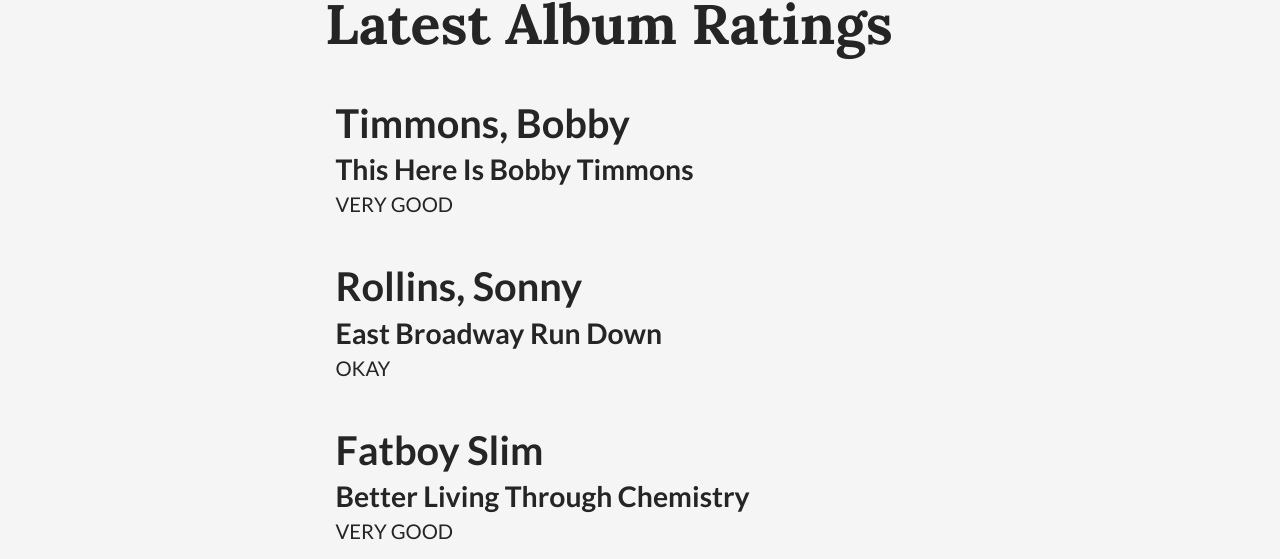
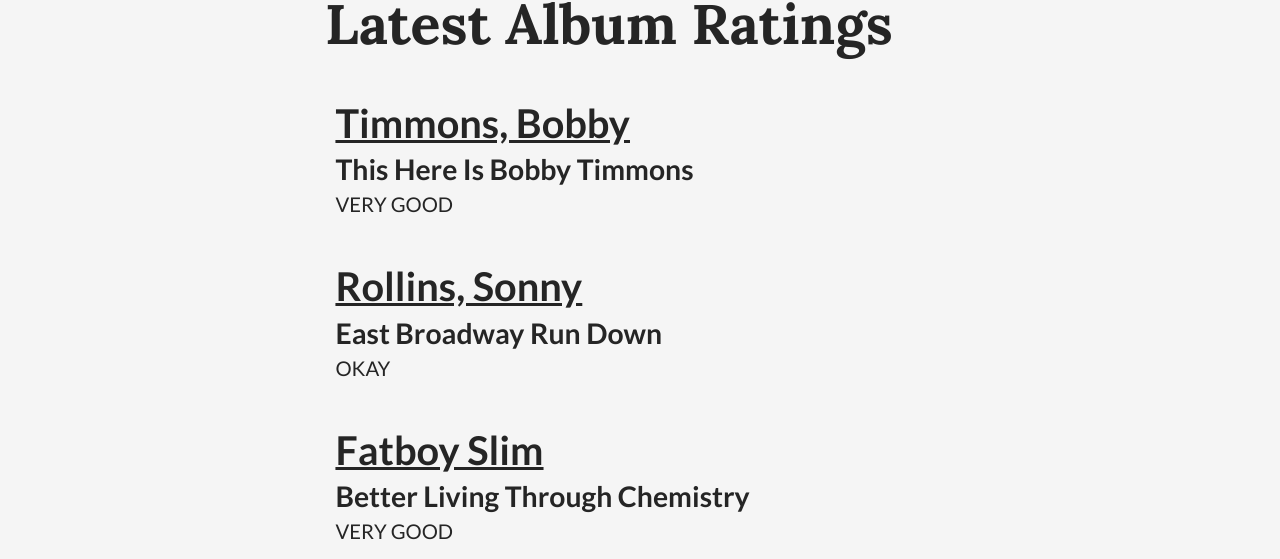
Before and after one commit to thomaswoodcock/thomaswoodcock.github.io, a Jekyll site: the page built from index.html, in a window 1280 px wide. Shown: the part 671-1230 px from the top of the page. Built offline with Jekyll 4.4.1, drawn with Linux system fonts in a browser that asks for light colours.

Commit message:
Test link to artist

```diff
--- a/index.html
+++ b/index.html
@@ -32,7 +32,9 @@
       {% for album in albums limit: 3 %}{% assign rating = album.rating | minus:
       1 %}{% assign artists = "" | split: "" %}{% for artist_id in album.person
       %}{% assign artist = site.data.artists | where: "id", artist_id | first
-      %}{% assign artists = artists | push: artist.name %}{% endfor %}
+      %}{% assign slug = artist.name | slugify %} {% capture link %}
+      <a href="/albums/#{{ slug }}">{{ artist.name }}</a>
+      {% endcapture %}{% assign artists = artists | push: link %}{% endfor %}
       <li>
         <header>
           <h3>{{ artists | join: " & " }}</h3>
```
